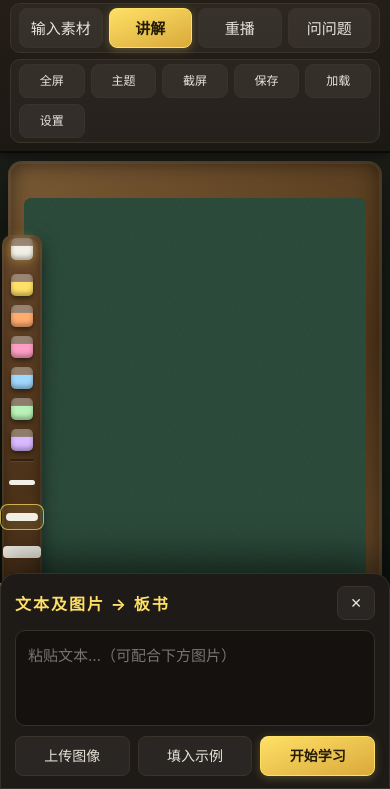
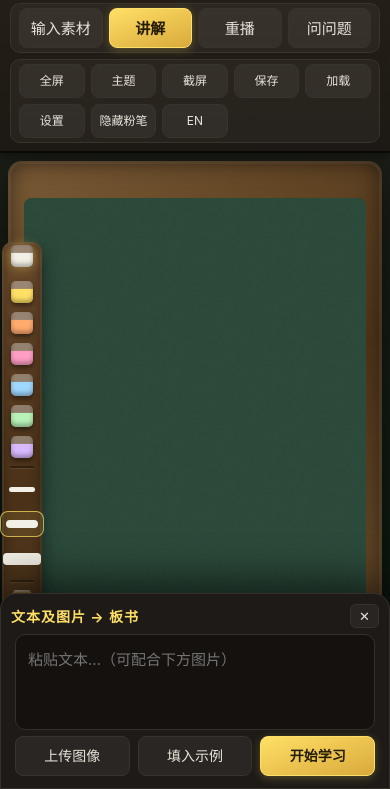
Before and after one commit to agi-hub/blackboard, a website: page public/index.html in a window 390 px wide. Shown: the part 55-844 px from the top of the page. Drawn offline with Linux system fonts and the light colour scheme; no server answers; a small style sheet from the web is missing.

Commit message:
竖屏界面五处修正: 1) 恢复中英切换/隐藏粉笔按钮(上版误隐藏) 2) 板擦缩小 20×24(原 26×34 在窄条里过大) 3) 撤销/清屏改图标 ↩ 🗑(::after 替代文字,省窄条空间) 4) 底部工作表标题区紧凑化:标题 14px、关闭按钮 24px 高、行高 24px(原区域过大与整体不符) 5) 顺手删掉不存在的 .felt 元素规则。缓存 v10

```diff
--- a/public/index.html
+++ b/public/index.html
@@ -10,7 +10,7 @@
   <link rel="apple-touch-icon" href="apple-touch-icon.png" />
   <link rel="manifest" href="manifest.webmanifest" />
   <title>敲黑板</title>
-  <link rel="stylesheet" href="style.css?v=9" />
+  <link rel="stylesheet" href="style.css?v=10" />
   <!-- CDN 开源楷体兜底（霞鹜文楷）：本地楷体名全部失效的环境（如 Safari 26 某些配置）自动启用，按需切片下载 -->
   <link rel="stylesheet" href="https://cdn.jsdelivr.net/npm/lxgw-wenkai-webfont@1.7.0/style.css" />
   <link rel="stylesheet" href="https://cdn.jsdelivr.net/npm/lxgw-wenkai-lite-webfont@1.6.0/style.css" />
@@ -213,4 +213,4 @@
       }
     });
   </script>
-  <script src="app.js?v=9"></script>
+  <script src="app.js?v=10"></script>
--- a/public/style.css
+++ b/public/style.css
@@ -658,7 +658,6 @@ button {
   /* 工具组收进第二行尾部/第三行，按钮等分 */
   .tb-group:last-child { order: 4; width: 100%; display: grid; grid-template-columns: repeat(5, 1fr); gap: 6px; }
   .tb-group:last-child .tool-btn { height: 34px; font-size: 12px; padding: 0 2px; }
-  #btn-rail, #btn-lang { display: none; } /* 竖屏粉笔槽常驻无隐藏需求；语言切换低频，留给设置 */
 
   /* ---- 主舞台：竖向堆叠（黑板主体 + 底部面板层） ---- */
   #stage {
@@ -695,9 +694,11 @@ button {
   .size-btn { width: 30px; height: 30px; }
   .size-btn .dot { width: 22px; height: 22px; }
   .size-btn .dot.s, .size-btn .dot.m, .size-btn .dot.l { background-size: 8px 8px, 8px 8px, 100% 100%; }
-  #btn-eraser { width: 26px; height: 34px; }
-  #btn-eraser .felt { width: 14px; height: 22px; }
-  .rail-tool { font-size: 11px; padding: 5px 2px; width: 30px; }
+  #chalk-rail .rail-eraser { width: 20px; height: 24px; border-radius: 4px; }
+  .rail-tool { font-size: 14px; padding: 4px 0; width: 26px; height: 26px; border-radius: 6px; letter-spacing: 0; }
+  #btn-undo.rail-tool::after { content: "↩"; }
+  #btn-clear.rail-tool::after { content: "🗑"; }
+  #btn-undo.rail-tool, #btn-clear.rail-tool { font-size: 0; } /* 文字隐藏,::after 图标顶替 */
 
   /* ---- 黑板：占满主区，竖向画布 ---- */
   #board-frame { flex: 1; min-height: 0; }
@@ -716,7 +717,11 @@ button {
     z-index: 30;
     box-shadow: 0 -12px 40px rgba(0, 0, 0, 0.6);
   }
-  .drawer-head h2 { font-size: 16px; }
+  .drawer-head { margin: -2px -4px 0; }
+  .drawer-head h2 { font-size: 14px; letter-spacing: 1px; }
+  .drawer-head .tool-btn { padding: 2px 8px; font-size: 13px; height: 24px; border-radius: 6px; }
+  .drawer-tip { font-size: 11.5px; margin: -2px 0 0; }
+  #drawer, #answer-panel, #lecture-panel { gap: 6px; }
   #text-input { min-height: 96px; font-size: 15px; }
   .drawer-actions { flex-wrap: wrap; justify-content: stretch; }
   .drawer-actions .tool-btn, .drawer-actions .ai-btn { flex: 1 1 30%; height: 40px; }
```
